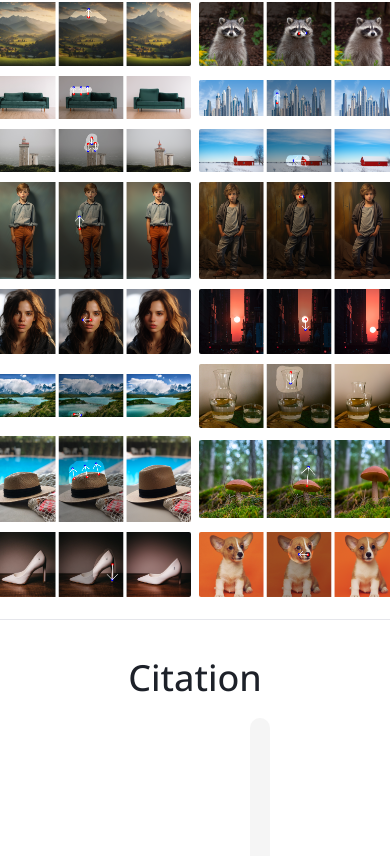
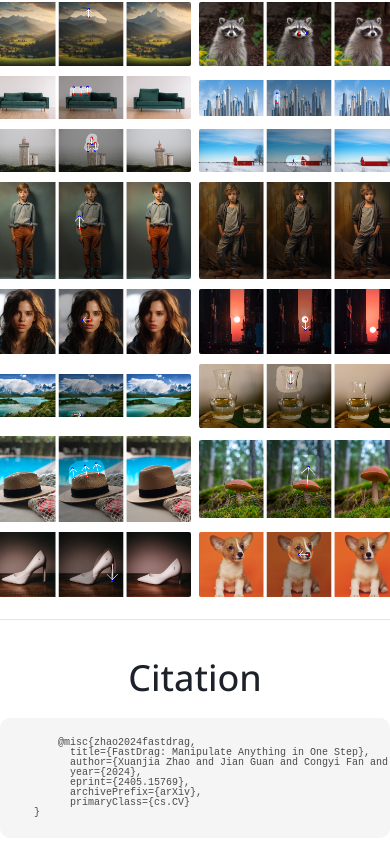
Before and after one commit to fastdrag-site/fastdrag-site.github.io, a Vue app: page / in a window 390 px wide. Shown: the part 1509-2365 px from the top of the page. Built offline with nearby package versions, Linux system fonts and the light colour scheme.

Commit message:
Fix:2024/05/28 10:27

```diff
--- a/src/components/citation.vue
+++ b/src/components/citation.vue
@@ -16,21 +16,36 @@
   </div>
 </template>
 
-  <style>
+<style scoped>
 .title {
   text-align: center;
 }
+
 .code-block {
   background-color: #f5f5f5;
   color: #4a4a4a;
   font-size: 14px;
-    margin-left: 250px;
-    margin-right: 250px;
+  margin: 0 auto;
   padding: 10px;
   overflow-x: auto; /* 横向滚动条，保证长代码不撑破容器 */
   border-radius: 10px;
   font-family: monospace;
   -webkit-font-smoothing: auto;
   white-space: pre-wrap; /* 保留空格和换行 */
+  max-width: 80%; /* 初始最大宽度设为80% */
+}
+
+@media (max-width: 768px) {
+  .code-block {
+    font-size: 12px; /* 缩小字体 */
+    max-width: 90%; /* 增大最大宽度 */
+  }
+}
+
+@media (max-width: 480px) {
+  .code-block {
+    font-size: 10px; /* 进一步缩小字体 */
+    max-width: 95%; /* 增大最大宽度 */
+  }
 }
 </style>
--- a/src/components/image-example.vue
+++ b/src/components/image-example.vue
@@ -91,7 +91,7 @@
 
   <style scoped>
   .title {
-    align-items: center;
+    text-align: center;
   }
   .image-grid {
     display: flex;
```
Also changed, not shown: 5 other files (tests, documents, lock files or other folders). Lines whose indentation alone changed are shown as unchanged.
